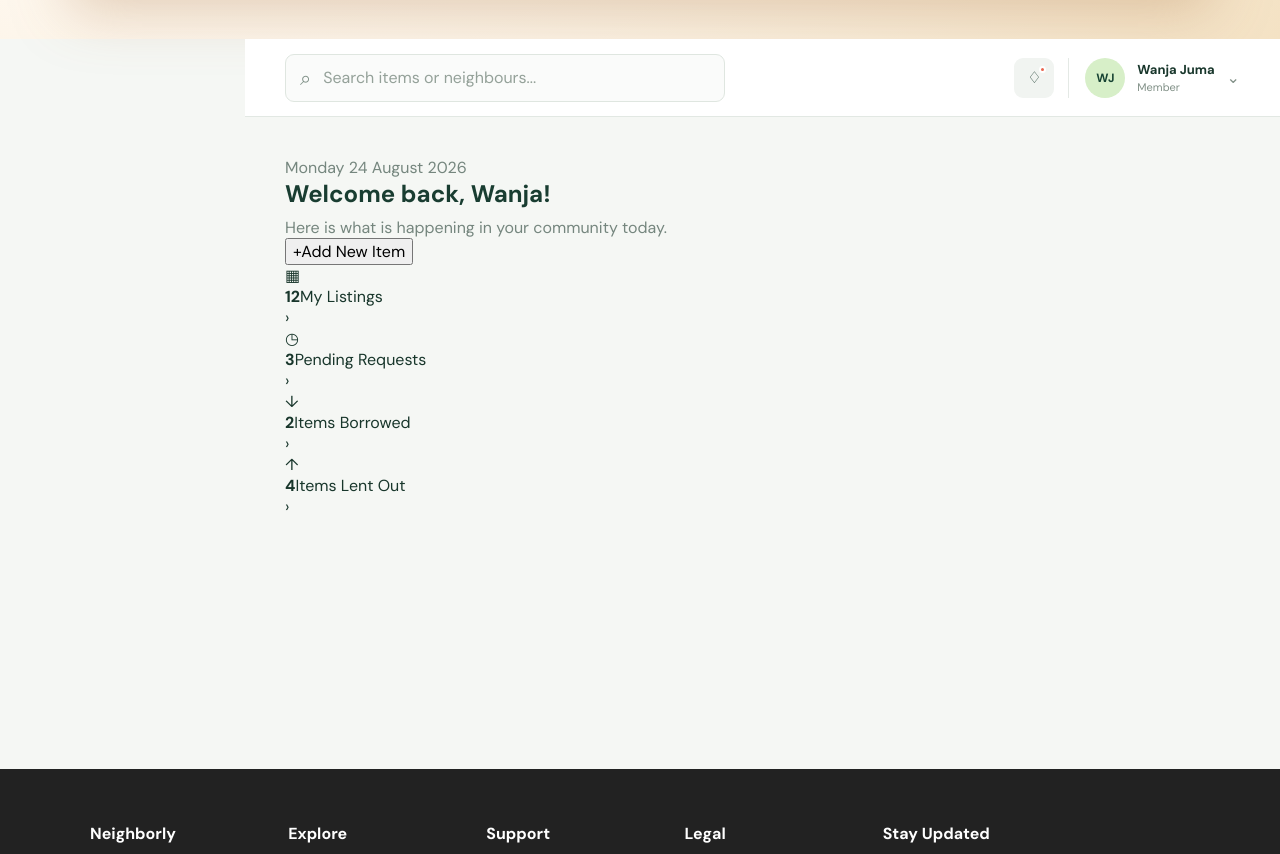
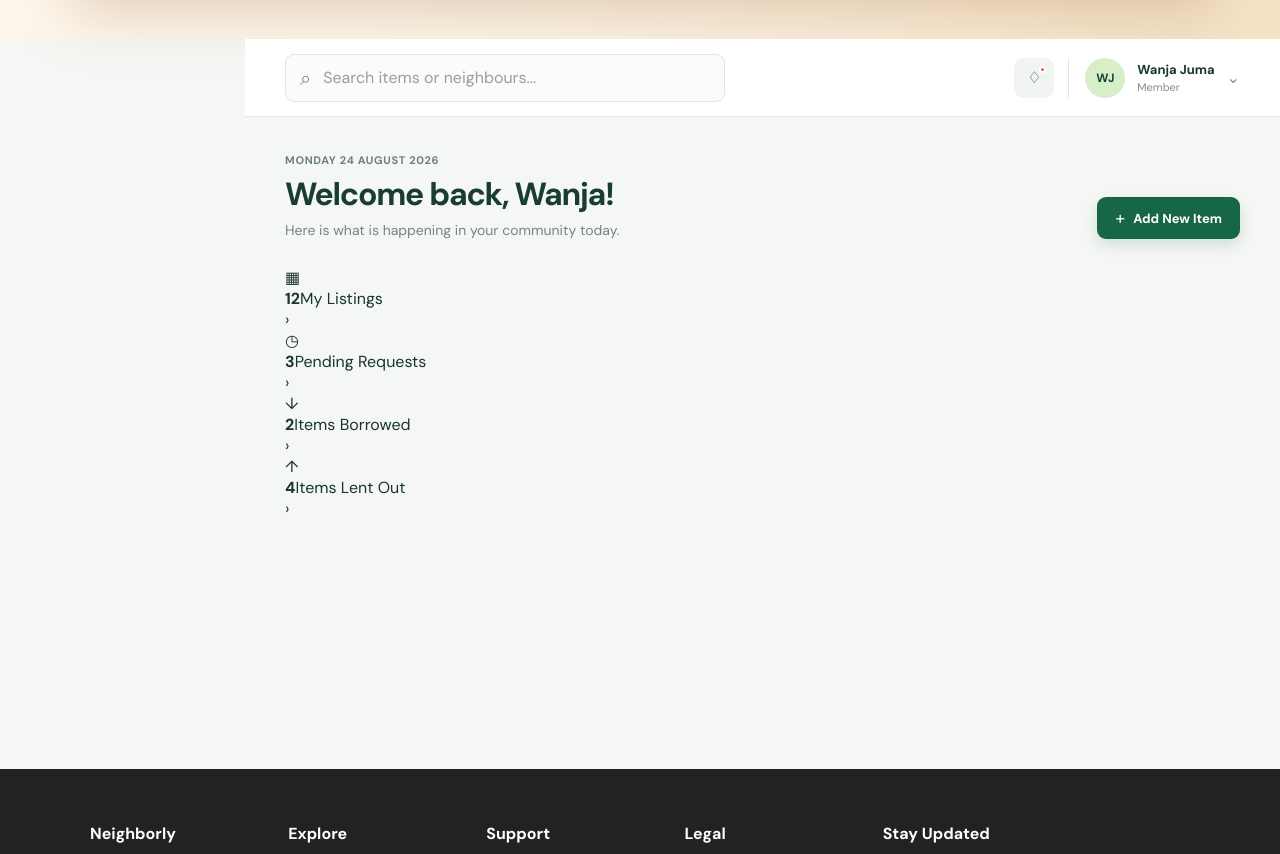
Before and after one commit to wanja-juma/Neighborly-Equipment-Lending-Library, a React (Vite) app in the folder client-side/: page / in a window 1280 px wide. Shown: the part 2153-3007 px from the top of the page. Built offline with nearby package versions, Linux system fonts and the light colour scheme; no server answers.

Commit message:
add styles for the welcome section

```diff
--- a/client-side/src/components/Dashboard.css
+++ b/client-side/src/components/Dashboard.css
@@ -307,22 +307,83 @@ button {
   color: #819087;
 }
 
-/* Temporary dashboard content */
+/* Dashboard content */
 
 .dashboard-content {
-  padding: 40px;
+  max-width: 1500px;
+  margin: 0 auto;
+  padding: 36px 40px 50px;
 }
 
-.dashboard-content h1 {
-  margin: 0 0 8px;
-  color: #193d31;
+/* Welcome section */
+
+.welcome-row {
+  display: flex;
+  align-items: flex-end;
+  justify-content: space-between;
+  gap: 24px;
+  margin-bottom: 28px;
 }
 
-.dashboard-content p {
+.current-date {
+  margin: 0 0 6px;
+  color: #6d8177;
+  font-size: 11px;
+  font-weight: 700;
+  letter-spacing: 0.06em;
+  text-transform: uppercase;
+}
+
+.welcome-message h1 {
+  margin: 0 0 6px;
+  color: #193d31;
+  font-size: 32px;
+  letter-spacing: -0.04em;
+}
+
+.welcome-description {
   margin: 0;
   color: #75867e;
+  font-size: 14px;
 }
 
+/* Add item button */
+
+.primary-button {
+  display: flex;
+  align-items: center;
+  justify-content: center;
+  gap: 8px;
+
+  padding: 12px 18px;
+  border: none;
+  border-radius: 9px;
+
+  color: white;
+  background-color: #176646;
+  box-shadow: 0 6px 14px rgba(23, 102, 70, 0.17);
+
+  font-size: 13px;
+  font-weight: 700;
+  transition:
+    background-color 0.2s ease,
+    transform 0.2s ease;
+}
+
+.primary-button:hover {
+  background-color: #105338;
+  transform: translateY(-1px);
+}
+
+.primary-button:active {
+  transform: translateY(0);
+}
+
+.button-icon {
+  font-size: 18px;
+  font-weight: 400;
+  line-height: 1;
+}
 /* Basic responsiveness */
 
 @media (max-width: 800px) {
```
